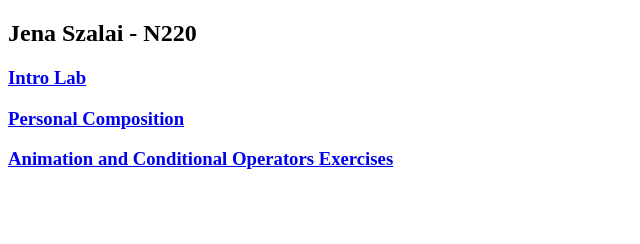
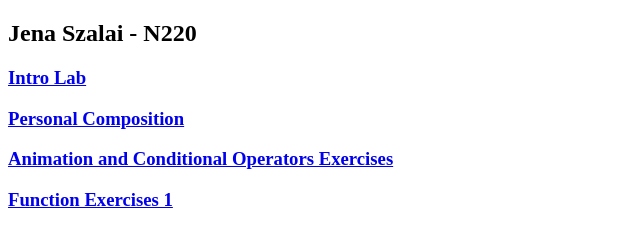
Before and after one commit to jhszalai/n220Fall2022, a plain HTML site: page index.html in a window 1280 px wide. Shown: the whole page, without its empty margins (0-640 px from the left). Drawn offline with Linux system fonts and the light colour scheme.

Commit message:
indexfunctionupdate

```diff
--- a/index.html
+++ b/index.html
@@ -15,6 +15,8 @@
 
     <h3><a href="homework/AnimConOpsExercises/home.html">Animation and Conditional Operators Exercises</a></h3>
 
+    <h3><a href="homework/FunctionExercises1/index.html">Function Exercises 1</a></h3>
+
     <!-- And so on. -->
 
 </body>
```
